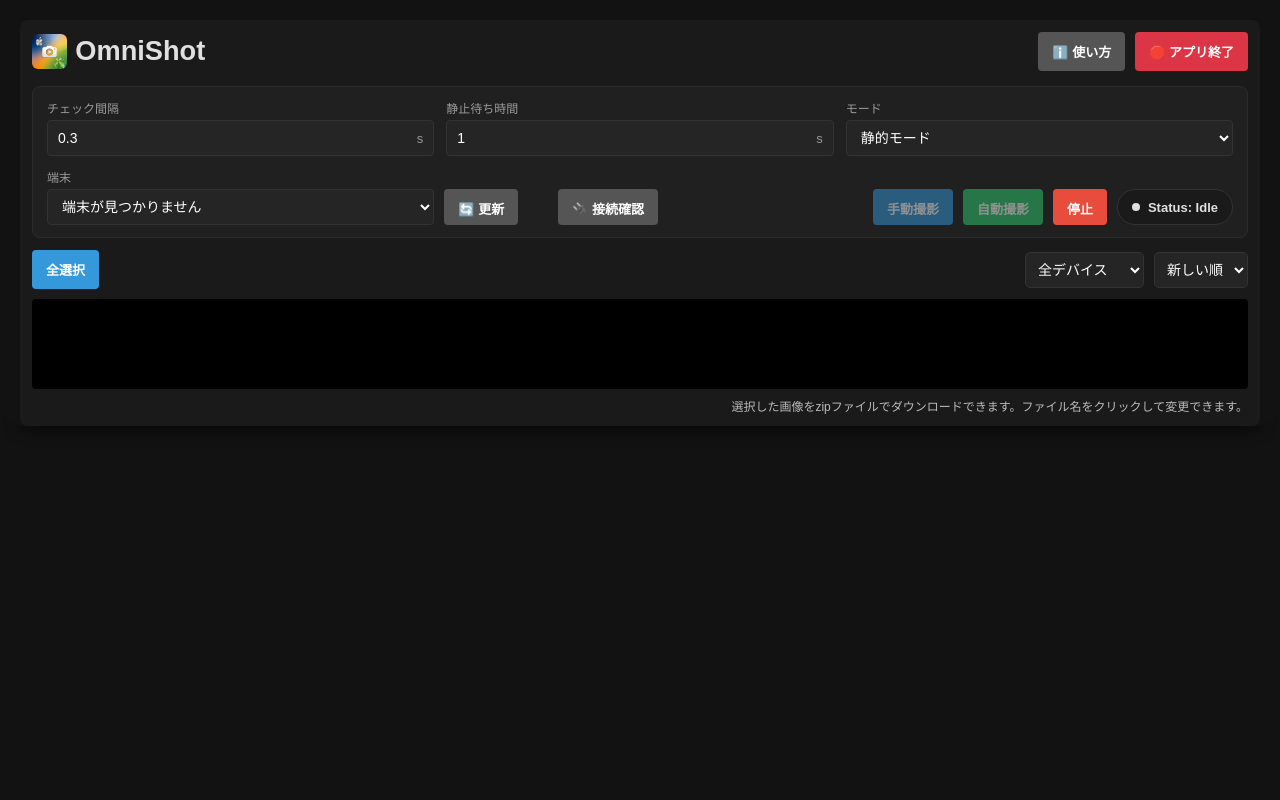
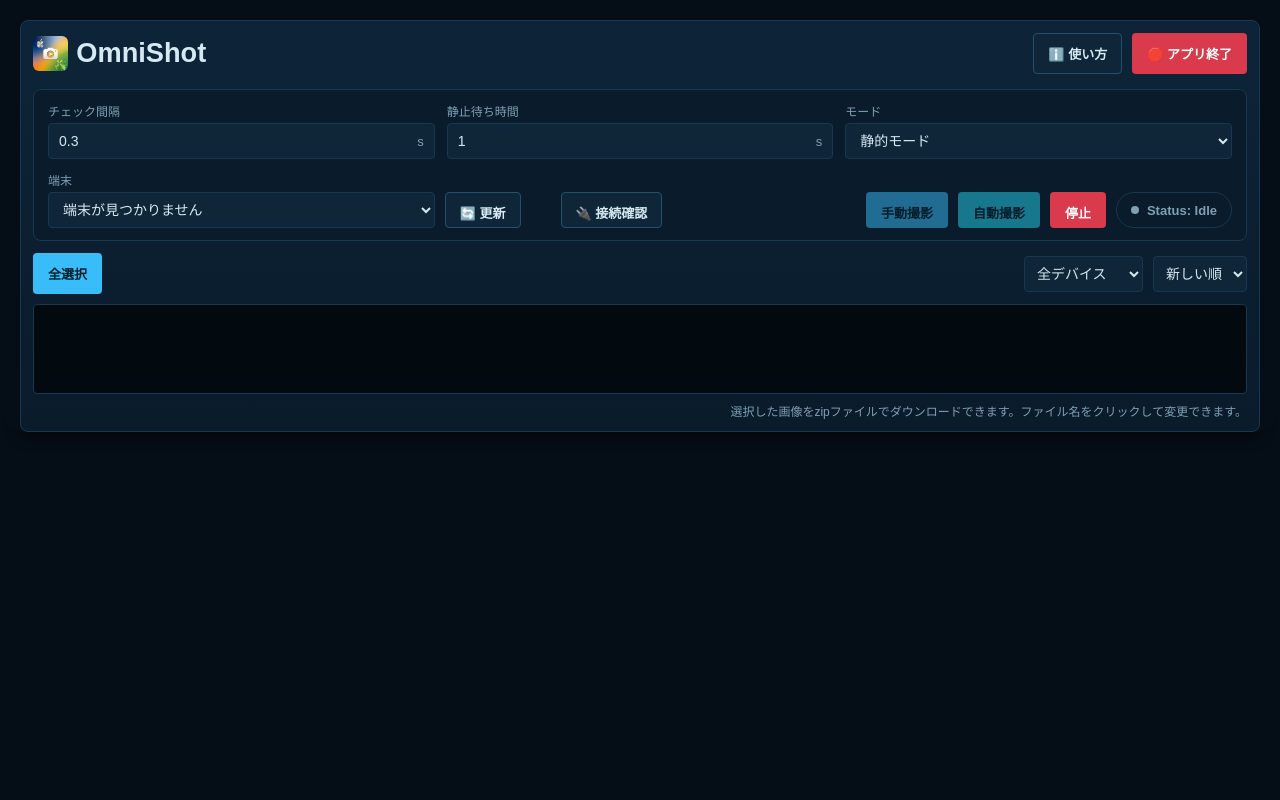
Before and after one commit to yuki-untitled/omnishot, a Flask app: page / in a window 1280 px wide. Run offline with Flask 3, Linux system fonts and the light colour scheme; data that the repository does not hold is empty; parts of the project's set-up code (start-up, migrations or seed data) failed here and were passed over.

Commit message:
feat: 画面を深海をイメージしたテーマ（シアンとティール）にそろえた。 - 画面の色を CSS の変数にまとめ、メイン画面・プレビュー・接続確認・使い方ページの配色を統一した。 - ボタンの色を用途ごとに分けた（主要=シアン、情報=スカイブルー、危険=コーラル、補助=縁取り）。 - HTML・JS に直接書いていた色をクラスに置き換えた。 - 仕様 docs/spec/ui-theme.md を追加した（LOCAL-040）。
Co-Authored-By: Claude Sonnet 5.5 <noreply@anthropic.com>

```diff
--- a/static/css/style.css
+++ b/static/css/style.css
@@ -1,3 +1,30 @@
+/* ==========================================================================
+   0. 色の定義（深海のテーマ）
+   仕様: docs/spec/ui-theme.md
+   画面の色は、すべてここから参照する。ここの値を変えると、全画面の配色が変わる。
+   ========================================================================== */
+:root {
+    --bg: #050d16;              /* ページの背景（最深部）。単色にする（固定枠の覆いの色と同じ） */
+    --surface: #0a1b2b;         /* 枠・パネル・モーダルの面 */
+    --surface-top: #0d2438;     /* 上部の固定枠の、グラデーションの上端 */
+    --field: #0f2638;           /* 入力欄・カードの面 */
+    --line: #17384f;            /* 境界線（通常） */
+    --line-strong: #24506c;     /* 境界線（強調） */
+    --text: #d6e9f2;            /* 文字 */
+    --text-muted: #7f9fb3;      /* 補助の文字（項目名・説明） */
+    --accent: #22d3ee;          /* アクセント（シアン）。主要な操作・選択・撮影中 */
+    --accent-2: #2dd4bf;        /* アクセント2（ティール） */
+    --accent-glow: rgba(34, 211, 238, 0.35);  /* アクセントの淡い光 */
+    --accent-soft: rgba(34, 211, 238, 0.08);  /* アクセントの淡い面 */
+    --info: #38bdf8;            /* 情報（スカイブルー）。手動撮影・ダウンロード・並べ替えの目印 */
+    --danger: #d93a4c;          /* 危険（コーラル）。削除・停止・終了 */
+    --danger-hover: #c22f41;    /* 危険のホバー */
+    --on-accent: #03202b;       /* アクセント・情報の色のボタン上の文字 */
+    --on-danger: #ffffff;       /* 危険の色のボタン上の文字 */
+    --log-bg: #020a10;          /* ログ欄の背景 */
+}
+
+
 /* ==========================================================================
    1. ベーススタイル（全体設定）
    ========================================================================== */
@@ -9,8 +36,8 @@ html {
 
 body {
     font-family: sans-serif;
-    background: #121212;
-    color: #e0e0e0;
+    background: var(--bg);
+    color: var(--text);
     margin: 0;
     padding: 20px;
     box-sizing: border-box;
@@ -33,12 +60,13 @@ body {
     /* ページの余白（body の padding）と同じ位置に貼り付け、スクロールを始めても枠が動かないようにする */
     top: 20px;
     z-index: 100;
-    background: #1a1a1a;
+    background: linear-gradient(180deg, var(--surface-top), var(--surface));
     padding: 12px;
+    border: 1px solid var(--line);
     border-radius: 8px;
     /* 1つ目: 枠の上（画面の上端まで）と左右の余白（20px）、角の丸みの隙間を、ページの背景色で塞ぎ、裏を通る画像を見せない。
        下には広げない（ギャラリーの先頭を隠さないため）。2つ目: 従来の影 */
-    box-shadow: 0 -20px 0 20px #121212, 0 4px 15px rgba(0, 0, 0, 0.5);
+    box-shadow: 0 -20px 0 20px var(--bg), 0 4px 15px rgba(0, 0, 0, 0.5);
 }
 
 .header-top {
@@ -76,7 +104,7 @@ body {
 .header-note {
     display: block;
     margin-top: 8px;
-    color: #bbb;
+    color: var(--text-muted);
     font-size: 12px;
     text-align: right;
 }
@@ -87,28 +115,38 @@ body {
     text-decoration: none;
 }
 
-.header-help {
-    background: #555;
-    color: #fff;
+.btn.header-help {
+    background: var(--field);
+    border-color: var(--line-strong);
+    color: var(--text);
 }
 
-.header-help:hover {
-    background: #666;
+.btn.header-help:hover {
+    border-color: var(--accent);
+    box-shadow: 0 0 8px var(--accent-glow);
 }
 
-/* 使い方ページのタブ。選んでいるタブを緑にする */
+/* 使い方ページのタブ。選んでいるタブをアクセントの色にする */
 .btn.guide-tab {
     flex: 1;
-    background: #555;
+    background: var(--field);
+    border-color: var(--line-strong);
+    color: var(--text);
+}
+
+.btn.guide-tab:hover {
+    border-color: var(--accent);
 }
 
 .btn.guide-tab.active {
-    background: #2ecc71;
+    background: var(--accent);
+    border-color: var(--accent);
+    color: var(--on-accent);
 }
 
 .header-exit {
-    background-color: #dc3545;
-    color: white;
+    background-color: var(--danger);
+    color: var(--on-danger);
 }
 
 
@@ -140,12 +178,19 @@ body {
 
 input, select {
     padding: 8px;
-    border: 1px solid #333;
+    border: 1px solid var(--line);
     border-radius: 4px;
-    background: #252525;
-    color: white;
+    background: var(--field);
+    color: var(--text);
     font-size: 14px;
     min-width: 0;
+}
+
+/* 仕様: docs/spec/ui-theme.md（フォーカスすると縁がアクセントの色になり、淡く光る） */
+input:focus, select:focus {
+    outline: none;
+    border-color: var(--accent);
+    box-shadow: 0 0 0 2px var(--accent-glow);
 }
 
 input[type="text"] {
@@ -158,20 +203,25 @@ input[type="number"] {
 }
 
 #status {
+    color: var(--text-muted);
     display: inline-flex;
     align-items: center;
     gap: 8px;
     height: 36px;
     padding: 0 14px;
-    border: 1px solid #333;
+    border: 1px solid var(--line);
     border-radius: 18px;
-    background: #1a1a1a;
+    background: var(--surface);
     font-weight: bold;
     font-size: 13px;
     white-space: nowrap;
 }
 
-/* 状態の丸印。色は文字色（JSが撮影中は緑、停止中は灰色に切り替える）に合わせる */
+/* 状態の丸印。色は文字色（撮影中はアクセントの色、停止中は補助の文字の色）に合わせる */
+#status.is-capturing {
+    color: var(--accent);
+}
+
 #status::before {
     content: "";
     width: 8px;
@@ -190,9 +240,9 @@ input[type="number"] {
     gap: 12px;
     margin: 0 0 12px;
     padding: 12px 14px;
-    border: 1px solid #2c2c2c;
+    border: 1px solid var(--line);
     border-radius: 8px;
-    background: #202020;
+    background: var(--surface);
 }
 
 /* 1行目: 撮影の条件。3項目を同じ幅で並べる */
@@ -232,7 +282,7 @@ input[type="number"] {
 .field-caption {
     display: block;
     margin-bottom: 4px;
-    color: #9a9a9a;
+    color: var(--text-muted);
     font-size: 12px;
 }
 
@@ -243,13 +293,14 @@ input[type="number"] {
     gap: 8px;
     height: 36px;
     padding: 0 10px;
-    border: 1px solid #333;
+    border: 1px solid var(--line);
     border-radius: 4px;
-    background: #252525;
+    background: var(--field);
 }
 
 .input-unit:focus-within {
-    border-color: #2ecc71;
+    border-color: var(--accent);
+    box-shadow: 0 0 0 2px var(--accent-glow);
 }
 
 .control-panel select {
@@ -272,7 +323,7 @@ input[type="number"] {
 
 .control-panel .unit {
     flex: 0 0 auto;
-    color: #9a9a9a;
+    color: var(--text-muted);
     font-size: 13px;
 }
 
@@ -281,11 +332,17 @@ input[type="number"] {
     padding: 0 16px;
 }
 
-.btn-refresh {
+.btn.btn-refresh {
     /* 「端末の選択」と「撮影の操作」を区切るため、次のボタンとの間隔を広げる */
     margin-right: 30px;
-    background: #555;
-    color: #fff;
+    background: var(--field);
+    border-color: var(--line-strong);
+    color: var(--text);
+}
+
+.btn.btn-refresh:hover:not(:disabled) {
+    border-color: var(--accent);
+    box-shadow: 0 0 8px var(--accent-glow);
 }
 
 .control-panel input:disabled,
@@ -301,12 +358,12 @@ input[type="number"] {
    ========================================================================== */
 .btn {
     padding: 10px 14px;
-    border: none;
+    border: 1px solid transparent;
     border-radius: 4px;
     font-weight: bold;
     font-size: 13px;
     cursor: pointer;
-    transition: 0.3s;
+    transition: background 0.2s, border-color 0.2s, box-shadow 0.2s, filter 0.2s;
     white-space: nowrap;
     flex-shrink: 0;
 }
@@ -317,24 +374,55 @@ input[type="number"] {
 }
 
 .start {
-    background: #2ecc71;
-    color: white;
+    background: var(--accent);
+    color: var(--on-accent);
 }
 
 .stop {
-    background: #e74c3c;
-    color: white;
+    background: var(--danger);
+    color: var(--on-danger);
+}
+
+/* 仕様: docs/spec/ui-theme.md（ホバーで、主要・情報のボタンは少し明るく、危険のボタンは少し暗くなる） */
+.start:hover:not(:disabled),
+.manual-capture:hover:not(:disabled),
+.btn-info:hover:not(:disabled) {
+    filter: brightness(1.12);
+}
+
+.stop:hover:not(:disabled),
+.btn-danger:hover:not(:disabled),
+.header-exit:hover:not(:disabled) {
+    background: var(--danger-hover);
+}
+
+/* 補助のボタン。面の色に境界線 */
+.btn-secondary {
+    background: var(--field);
+    border-color: var(--line-strong);
+    color: var(--text);
+}
+
+.btn-secondary:hover:not(:disabled) {
+    border-color: var(--accent);
+    box-shadow: 0 0 8px var(--accent-glow);
 }
 
 /* 仕様: docs/spec/manual-capture.md */
 .manual-capture {
-    background: #3498db;
-    color: white;
+    background: var(--info);
+    color: var(--on-accent);
+}
+
+/* 情報のボタン（全選択・ダウンロード） */
+.btn-info {
+    background: var(--info);
+    color: var(--on-accent);
 }
 
 .btn-danger {
-    background: #dc3545;
-    color: white;
+    background: var(--danger);
+    color: var(--on-danger);
 }
 
 
@@ -347,8 +435,9 @@ input[type="number"] {
     margin-top: 8px;
     padding: 8px;
     border-radius: 4px;
-    background: #000;
-    color: #00ff00;
+    background: var(--log-bg);
+    color: var(--accent-2);
+    border: 1px solid var(--line);
     font-family: monospace;
     font-size: 11px;
     overflow-y: auto;
--- a/static/js/capture.js
+++ b/static/js/capture.js
@@ -23,7 +23,8 @@ const STATUS_POLL_INTERVAL_MS = 2000;
 function setStatus(capturing) {
     ui.isCapturing = capturing;
     elStatus.innerText = capturing ? "Status: Capturing..." : "Status: Idle";
-    elStatus.style.color = capturing ? "#2ecc71" : "#888";
+    // 仕様: docs/spec/ui-theme.md（撮影中はアクセントの色、停止中は補助の文字の色）
+    elStatus.classList.toggle("is-capturing", capturing);
     updateDeviceControls();
 }
 
--- a/templates/help.html
+++ b/templates/help.html
@@ -11,7 +11,7 @@
     <div class="header">
         <div style="display: flex; align-items: center; justify-content: space-between; width: 100%; margin-bottom: 15px;">
             <div>
-                <a href="{{ url_for('index') }}" class="btn" style="background: #3498db; color: white; padding: 8px 14px; font-size: 13px; border-radius: 20px; text-decoration: none;">← 戻る</a>
+                <a href="{{ url_for('index') }}" class="btn btn-secondary help-back">← 戻る</a>
             </div>
             <h1 style="margin: 0;">📘 OmniShot の使い方</h1>
             <div></div>
--- a/templates/index.html
+++ b/templates/index.html
@@ -97,20 +97,20 @@
 
         <div class="controls" style="flex-wrap: nowrap; overflow-x: auto; justify-content: space-between; align-items: center; width: 100%;">
             <div style="display: flex; gap: 10px;">
-                <button id="selectAllBtn" class="btn" style="background: #3498db;">全選択</button>
-                <button id="deselectAllBtn" class="btn" style="background: #999; display: none;">選択解除</button>
+                <button id="selectAllBtn" class="btn btn-info">全選択</button>
+                <button id="deselectAllBtn" class="btn btn-secondary" style="display: none;">選択解除</button>
                 <button id="deleteSelectedBtn" class="btn stop" style="display: none;">消去 (<span id="selectCount">0</span>)</button>
-                <button id="downloadBtn" class="btn start" style="display: none; background: #3498db;">ダウンロード (<span id="downloadCount">0</span>)</button>
+                <button id="downloadBtn" class="btn btn-info" style="display: none;">ダウンロード (<span id="downloadCount">0</span>)</button>
             </div>
 
             <div style="display: flex; gap: 10px; align-items: center;">
-                <select id="deviceFilter" style="padding: 8px; border-radius: 5px; border: 1px solid #333; background: #252525; color: white;">
+                <select id="deviceFilter">
                     <option value="all">全デバイス</option>
                     <option value="ios">iOS のみ</option>
                     <option value="android">Android のみ</option>
                 </select>
 
-                <select id="sortSelect" style="padding: 8px; border-radius: 5px; border: 1px solid #333; background: #252525; color: white;">
+                <select id="sortSelect">
                     <option value="desc">新しい順</option>
                     <option value="asc">古い順</option>
                 </select>
```
Also changed, not shown: other parts of static/css/style.css (+72 -55 lines), docs/spec/ui-theme.md (added, +88 -0 lines).
